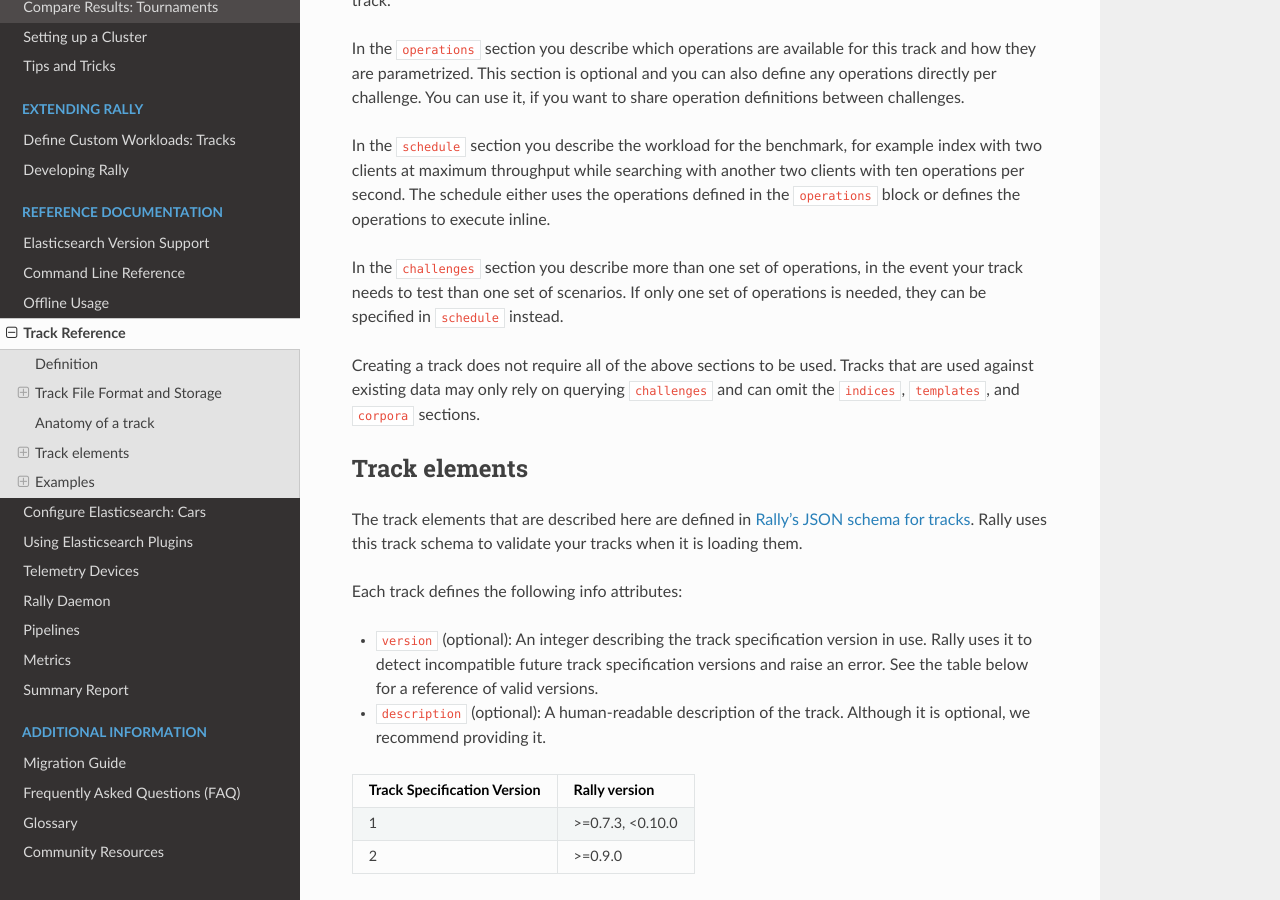
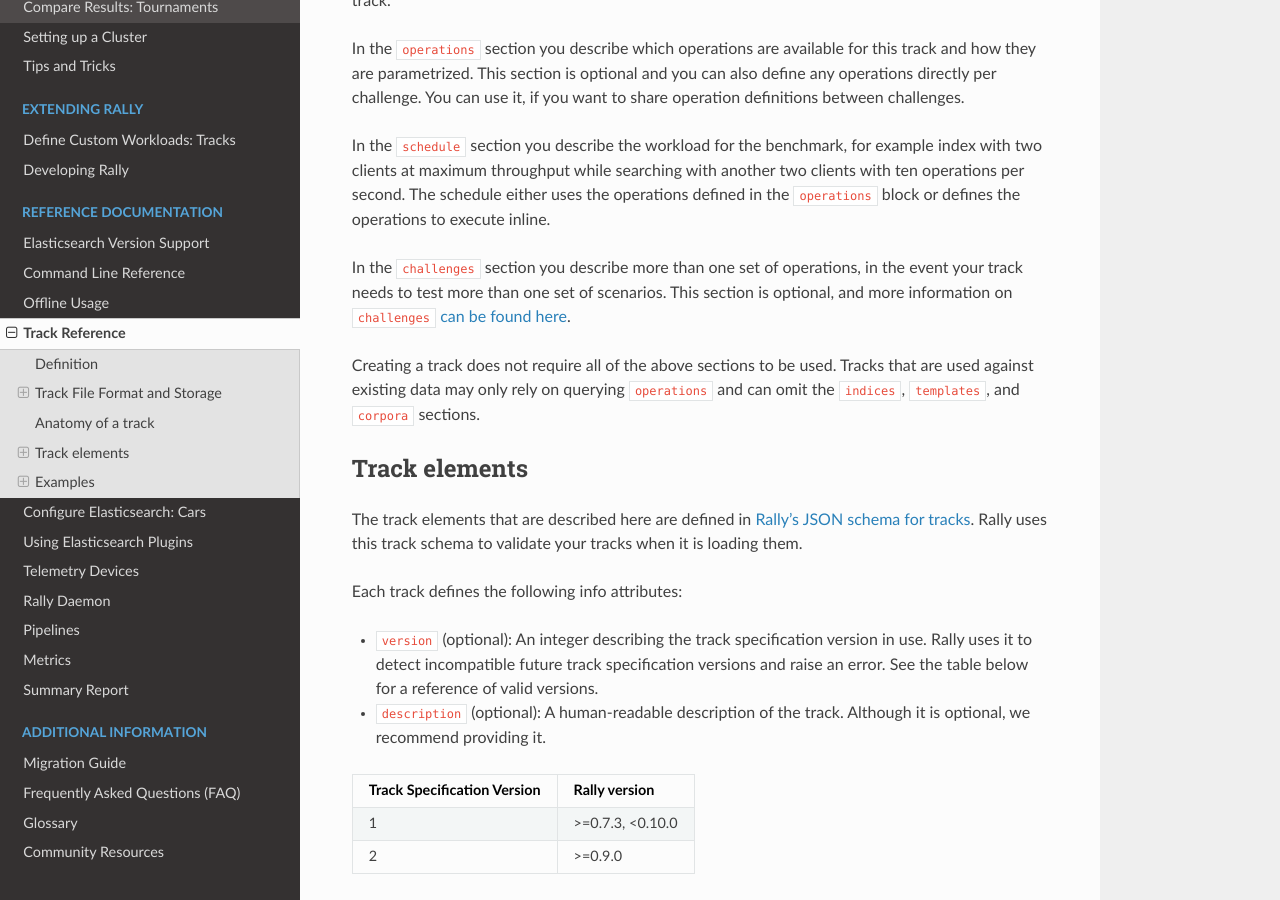
Before and after one commit to elastic/rally, a Sphinx documentation site: the page built from docs/track.rst, in a window 1280 px wide and 900 px high, scrolled down 3598 px. Built offline with Sphinx 7.4.7 and the Read the Docs theme 2.0.0, drawn with Linux system fonts in a browser that asks for light colours.

Commit message:
review commits

```diff
--- a/docs/track.rst
+++ b/docs/track.rst
@@ -123,9 +123,9 @@
 
 In the ``schedule`` section you describe the workload for the benchmark, for example index with two clients at maximum throughput while searching with another two clients with ten operations per second. The schedule either uses the operations defined in the ``operations`` block or defines the operations to execute inline.
 
-In the ``challenges`` section you describe more than one set of operations, in the event your track needs to test than one set of scenarios. If only one set of operations is needed, they can be specified in ``schedule`` instead.
+In the ``challenges`` section you describe more than one set of operations, in the event your track needs to test more than one set of scenarios. This section is optional, and more information on ``challenges`` :ref:`can be found here <track_challenge>`.
 
-Creating a track does not require all of the above sections to be used. Tracks that are used against existing data may only rely on querying ``challenges`` and can omit the ``indices``, ``templates``, and ``corpora`` sections.
+Creating a track does not require all of the above sections to be used. Tracks that are used against existing data may only rely on querying ``operations`` and can omit the ``indices``, ``templates``, and ``corpora`` sections.
 
 Track elements
 ==============
```
Also changed, not shown: other parts of docs/track.rst (+2 -0 lines).
